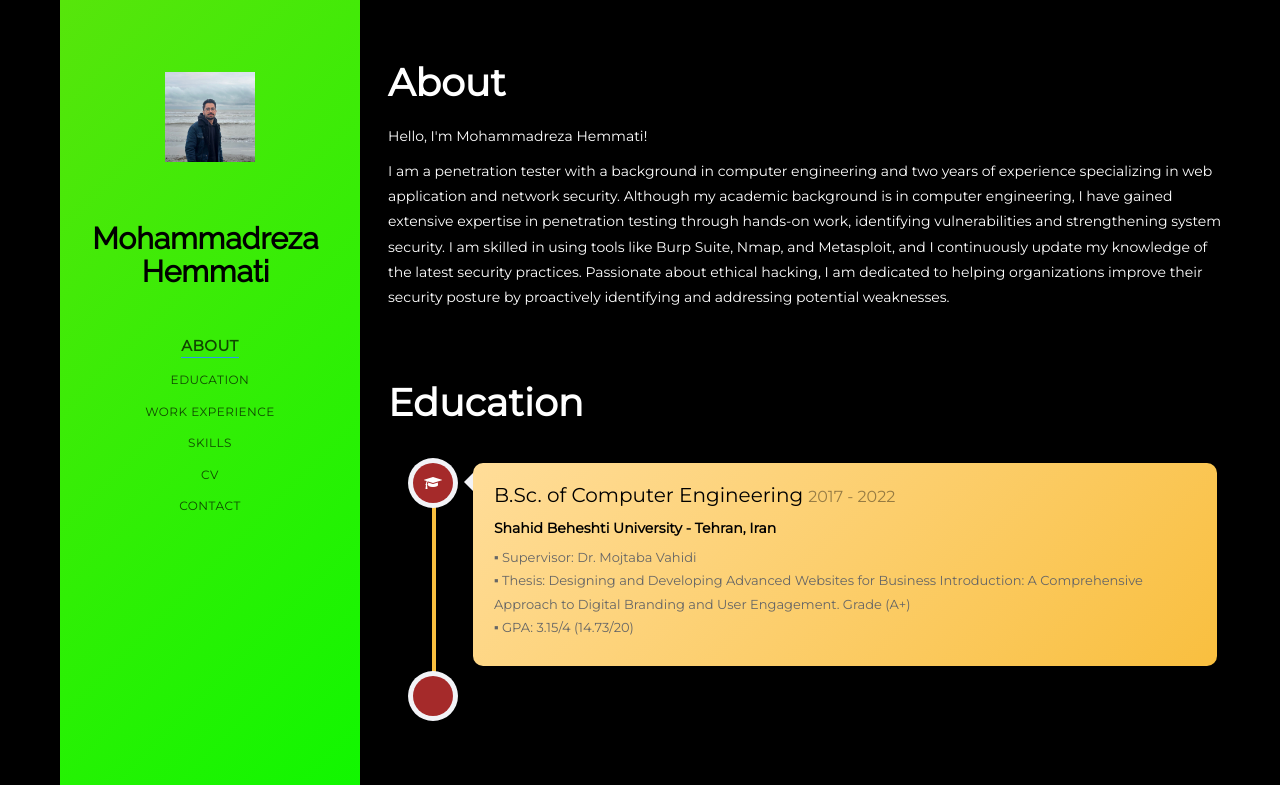
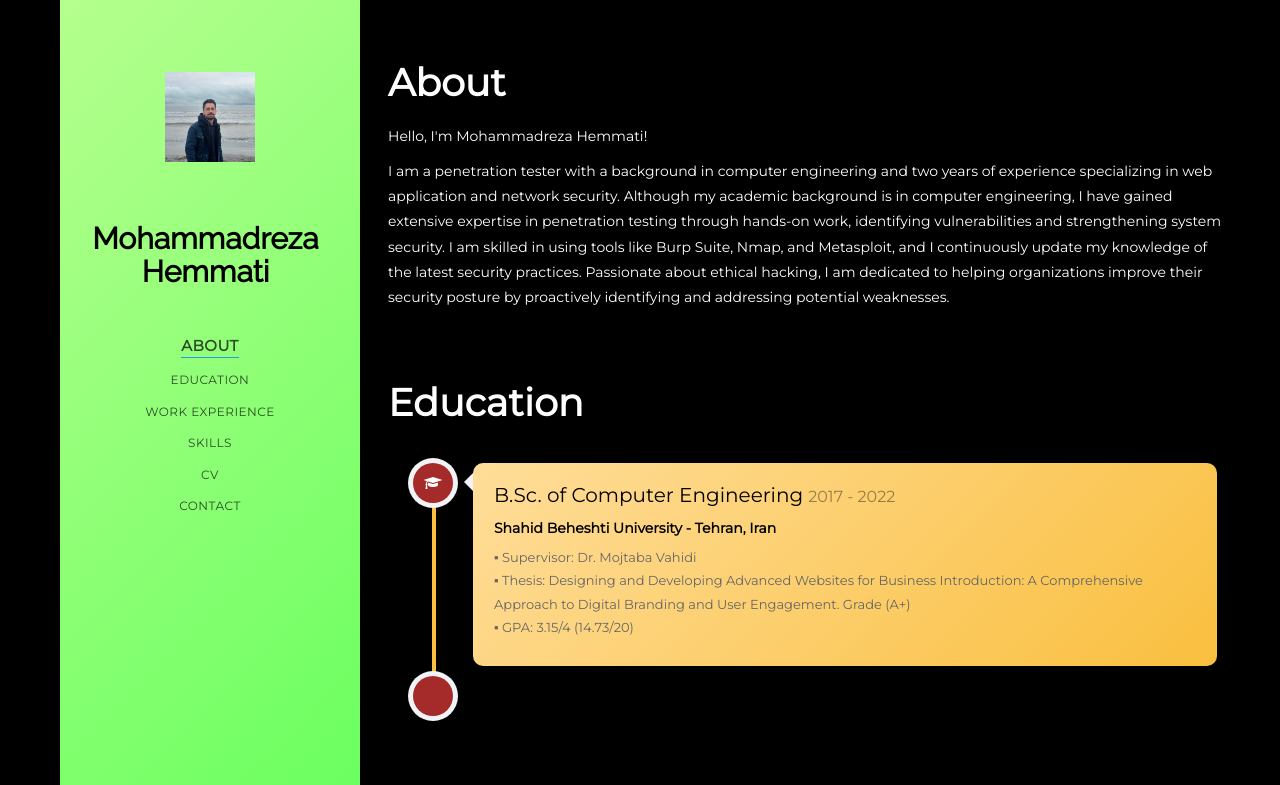
Before and after one commit to MoHemmati/MoHemmati.github.io, a plain HTML site: page index.html in a window 1280 px wide. Shown: the top 785 px of the page. Drawn offline with nearby package versions, Linux system fonts and the light colour scheme.

Commit message:
Add files via upload

```diff
--- a/css/style.css
+++ b/css/style.css
@@ -123,7 +123,7 @@ figure figcaption {
 	width: 300px;
 	position: fixed;
 	z-index: 1001;
-	background: linear-gradient(135deg, rgb(87, 229, 11), rgb(16, 247, 0));
+	background: linear-gradient(135deg, rgb(181, 255, 142), rgb(106, 255, 95));
 	-webkit-transition: 0.5s;
 	-o-transition: 0.5s;
 	transition: 0.5s;
```
